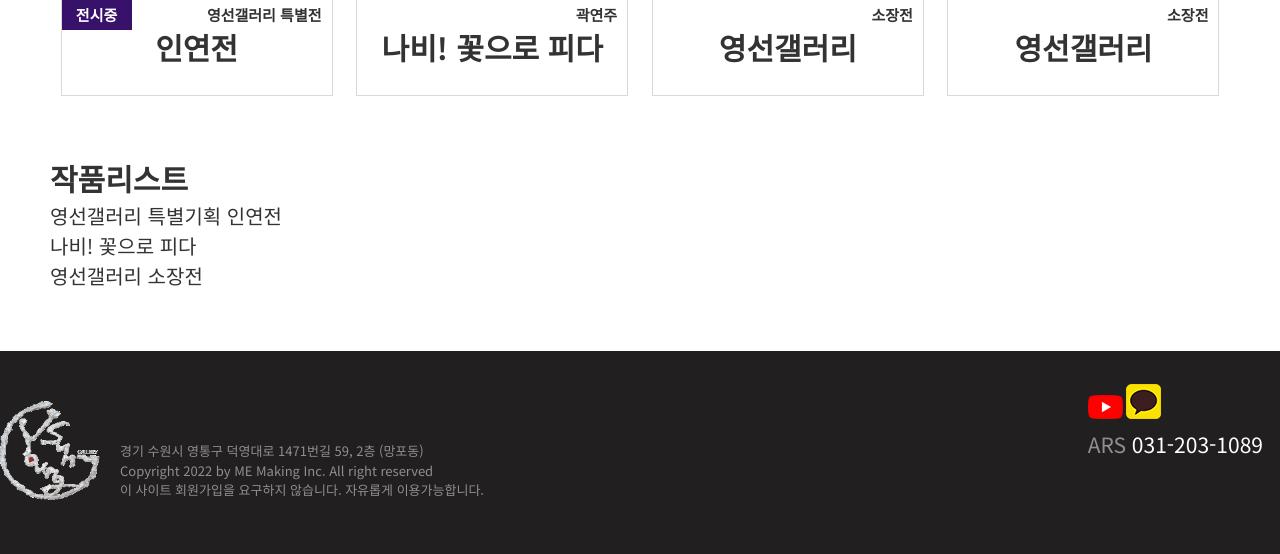
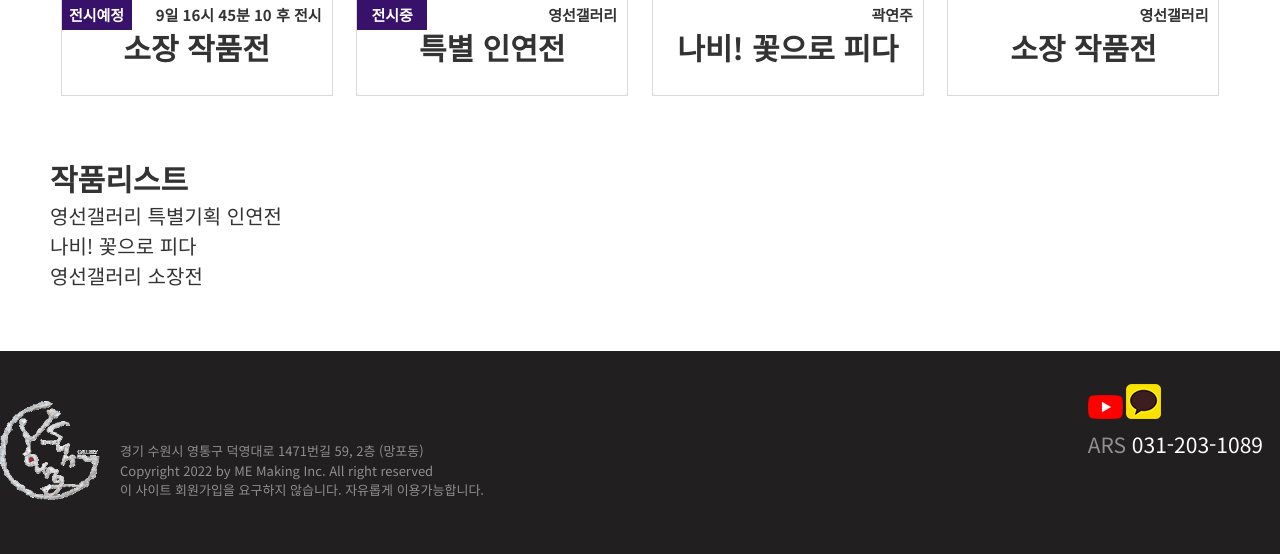
Before and after one commit to evepoi/youngsunData, a PHP site: page / in a window 1280 px wide. Shown: the part 761-1315 px from the top of the page. Run offline with PHP 8.4, Linux system fonts and the light colour scheme; some web fonts are replaced.

Commit message:
2024.12.23

```diff
--- a/html/Basicpage/history_home.php
+++ b/html/Basicpage/history_home.php
@@ -1,7 +1,8 @@
 <h2>홈 전시 이력</h2>
     <h3>
         <div id="count_history"></div>
-        <!-- 2024.10.05. ~ 2024.12.31. ｜ 영선갤러리 특별기획 인연전<br>-->
+        <!-- 2025.01.02. ~ 2025.02.28. ｜ 영선갤러리 소장전<br>-->
+        2024.10.05. ~ 2024.12.31. ｜ 영선갤러리 특별기획 인연전<br>
         2024.09.02. ~ 2024.09.30. ｜ 나비! 꽃으로 피다<br>
         2024.05.03. ~ 2024.08.30. ｜ 영선갤러리 작품 소장전<br>
         2024.03.28. ~ 2024.04.27. ｜ 김민 개인전<br>
--- a/html/Basicpage/history_home_poster.php
+++ b/html/Basicpage/history_home_poster.php
@@ -1,6 +1,7 @@
 <h2>포스터</h2>
     <figure>
         <!-- <img src="https://github.com/evepoi/youngsun_img/blob/master/img/exh/exh_main_2024_09_02.png?raw=true" alt="2024.09.02.전시"> 신규 추가 포스터 추가 기입요망.-->
+        <img src="https://github.com/evepoi/youngsun_img/blob/master/img/exh/exh_main_2025_01_02.png?raw=true" alt="2025.01.02.전시">
         <img src="https://github.com/evepoi/youngsun_img/blob/master/img/exh/exh_main_2024_10_05.png?raw=true" alt="2024.10.05.전시">
         <img src="https://github.com/evepoi/youngsun_img/blob/master/img/exh/exh_main_2024_09_02.png?raw=true" alt="2024.09.02.전시">
         <img src="https://github.com/evepoi/youngsun_img/blob/master/img/exh/exh_main_2024_07_01.png?raw=true" alt="2024.07.01.전시">
--- a/html/Poster_exhing.php
+++ b/html/Poster_exhing.php
@@ -1,4 +1,14 @@
 <div class="chart_cont1">
+    <div>
+        <div class="poster">
+            <figure>
+                <img src="https://github.com/evepoi/youngsun_img/blob/master/img/exh/exh_main_2025_01_02.png?raw=true" alt="2025.01.02.전시">
+            </figure>
+        </div>
+        <div class="infor">
+            <h3><span id="Start_Exh"></span><strong>소장 작품전</strong><em  id="artlist1"></em><!--<em>영선갤러리</em></h3>-->
+        </div>
+    </div>
     <div>
         <div class="poster">
             <figure>
@@ -6,7 +16,7 @@
             </figure>
         </div>
         <div class="infor">
-            <h3><span id="Start_Exh"></span><strong>인연전</strong><em  id="artlist1"></em><!--<em>영선갤러리</em></h3>-->
+            <h3><span id="End_Exh"></span><strong>특별 인연전</strong><em>영선갤러리</em></h3>
         </div>
     </div>
     <div>
@@ -16,7 +26,7 @@
             </figure>
         </div>
         <div class="infor">
-            <h3><span id="End_Exh"></span><strong>나비! 꽃으로 피다</strong><em>곽연주</em></h3>
+            <h3><strong>나비! 꽃으로 피다</strong><em>곽연주</em></h3>
         </div>
     </div>
     <div>
@@ -26,17 +36,7 @@
             </figure>
         </div>
         <div class="infor">
-            <h3></span><strong>영선갤러리</strong><em>소장전</em></h3>
-        </div>
-    </div>
-    <div>
-        <div class="poster">
-            <figure>
-                <img src="https://github.com/evepoi/youngsun_img/blob/master/img/exh/exh_main_2024_05_03.png?raw=true" alt="2024.05.03.전시">
-            </figure>
-        </div>
-        <div class="infor">
-            <h3><strong>영선갤러리</strong><em>소장전</em></h3>
+            <h3></span><strong>소장 작품전</strong><em>영선갤러리</em></h3>
         </div>
     </div>
 </div>
--- a/html/js/End_Exh_counter.js
+++ b/html/js/End_Exh_counter.js
@@ -1,7 +1,7 @@
 //타이머 전시 예정
 function counter(){
     //var dday = new Date("Apr 7,2018,09:00:00").getTime(); //디데이
-            var dday = new Date("2024-09-30 00:00:00").getTime(); //디데이
+            var dday = new Date("2024-12-31 00:00:00").getTime(); //디데이
             setInterval(function(){
                 var now = new Date(); //현재 날짜 가져오기
                 var distance = dday - now;
--- a/html/js/Start_Exh_counter1.js
+++ b/html/js/Start_Exh_counter1.js
@@ -1,7 +1,7 @@
 //타이머 전시 예정
 function counter(){
     //var dday = new Date("Apr 7,2018,09:00:00").getTime(); //디데이
-            var dday = new Date("2024-10-05 00:00:00").getTime(); //디데이
+            var dday = new Date("2025-01-02 00:00:00").getTime(); //디데이
             setInterval(function(){
                 var now = new Date(); //현재 날짜 가져오기
                 var distance = dday - now;
@@ -15,8 +15,8 @@ function counter(){
                 }
                 if (distance<0) {
                     $('#Start_Exh').html('전시중');
-                    $('#artlist1').html('영선갤러리 특별전');
-                    $('#count_history').html('2024.10.05. ~ 2024.12.31. ｜ 영선갤러리 특별기획 인연전'); //기록내용
+                    $('#artlist1').html('영선갤러리');
+                    $('#count_history').html('2025.01.02. ~ 2025.02.28. ｜ 영선갤러리 소장 작품전'); //기록내용
                 } else {
                     if (d>0) {
                         view = view+d +'일 ';
@@ -29,7 +29,7 @@ function counter(){
                     }
                     $('#artlist1').html(view+s+' 후 전시');
                     $('#Start_Exh').html('전시예정');
-                    $('#count_history').html(view+s+'후 전시 ｜ 영선갤러리 특별 기획 인연전'); //기록내용
+                    $('#count_history').html(view+s+'후 전시 ｜ 영선갤러리 소장 작품전'); //기록내용
                 }
             }, 1000);
         }
```
